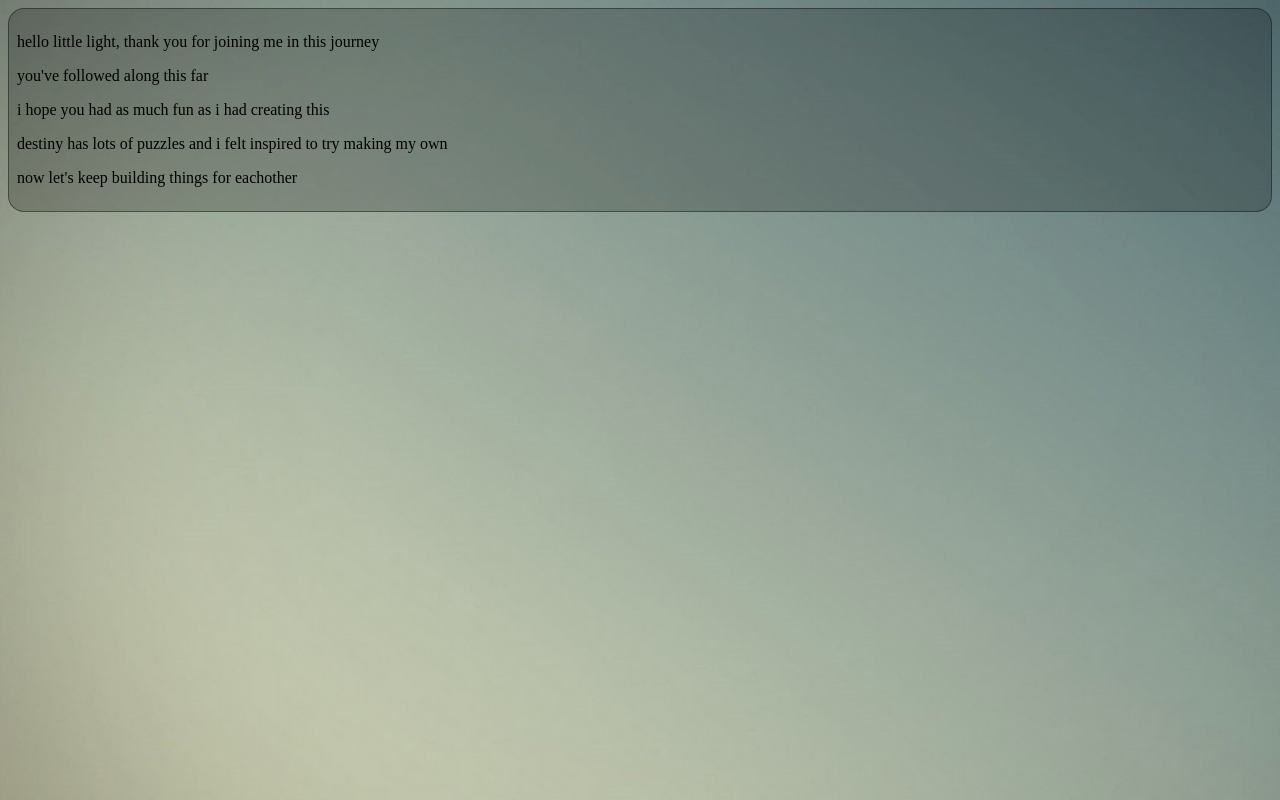
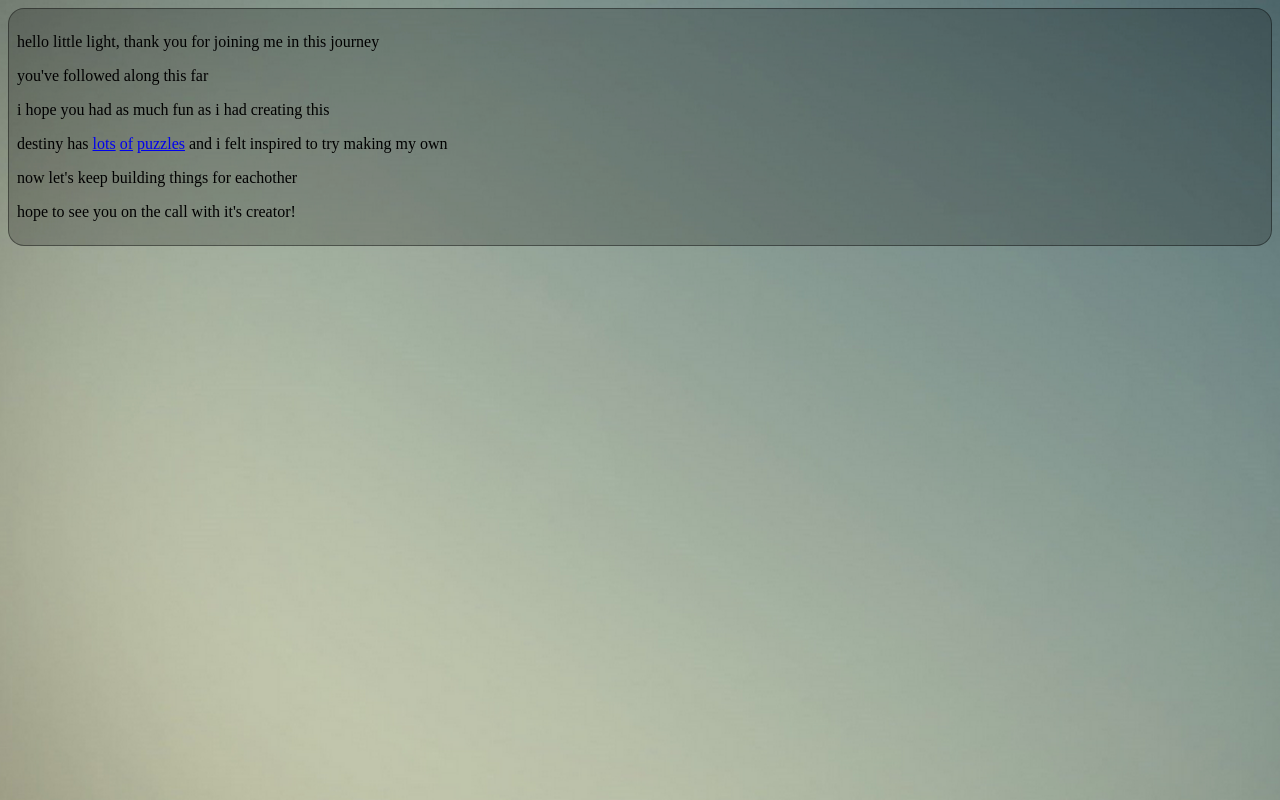
Before and after one commit to hackclub/bungie-puzzle, a plain HTML site: page starhorse/index.html in a window 1280 px wide. Drawn offline with Linux system fonts and the light colour scheme.

Commit message:
Add puzzle links to ending

```diff
--- a/starhorse/index.html
+++ b/starhorse/index.html
@@ -18,8 +18,7 @@
     <p>hello little light, thank you for joining me in this journey</p>
     <p>you've followed along this far</p>
     <p>i hope you had as much fun as i had creating this</p>
-    <p>destiny has lots of puzzles and i felt inspired to try making my own</p>
+    <p>destiny has <a href="https://www.destinypedia.com/Alpha_Lupi">lots</a> <a href="https://wiki.gamedetectives.net/index.php?title=Rasputin_ARG">of</a> <a href="https://afriestad.github.io/blarg/">puzzles</a> and i felt inspired to try making my own</p>
     <p>now let's keep building things for eachother</p>
+    <p>hope to see you on the call with it's creator!</p>
 </div>
-
-<!-- Finish this story -->
```
